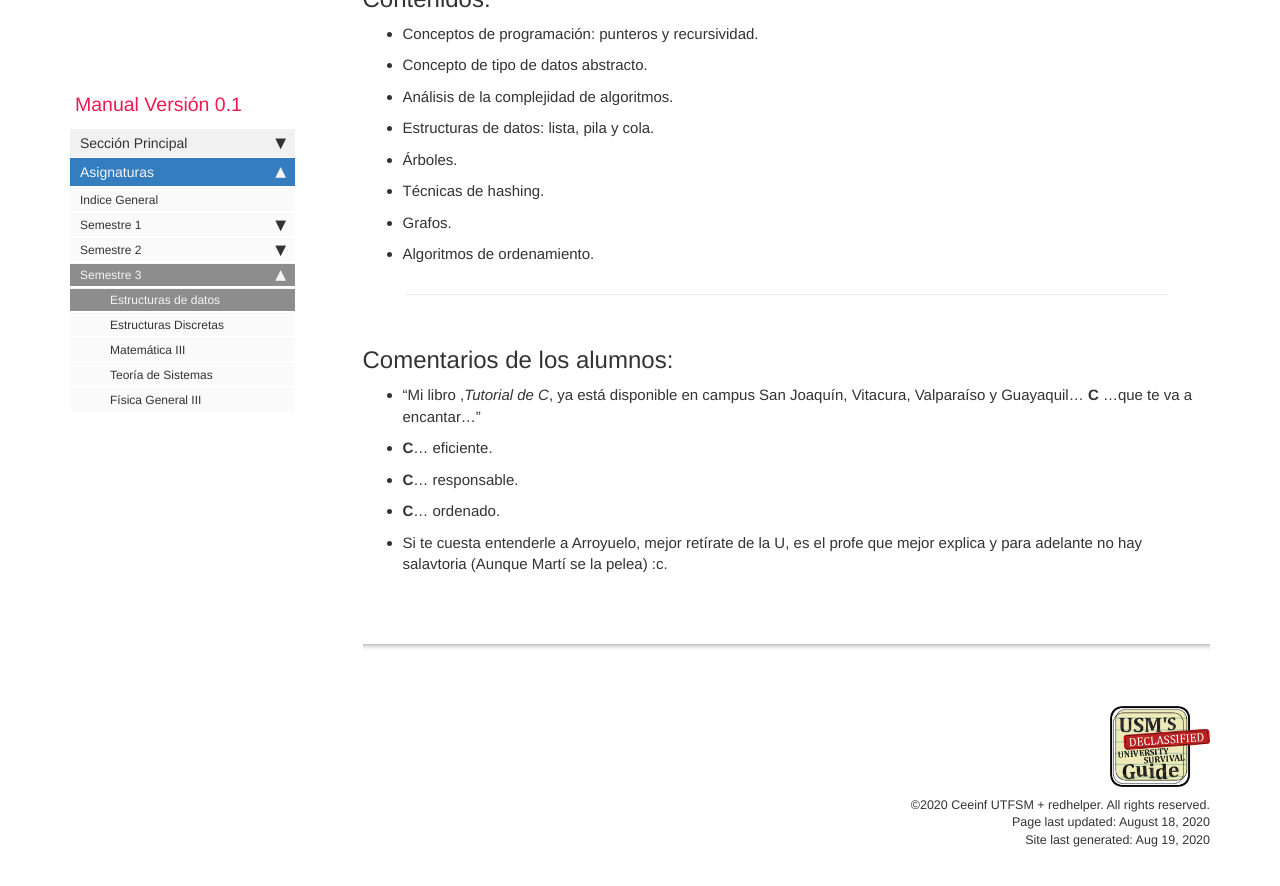
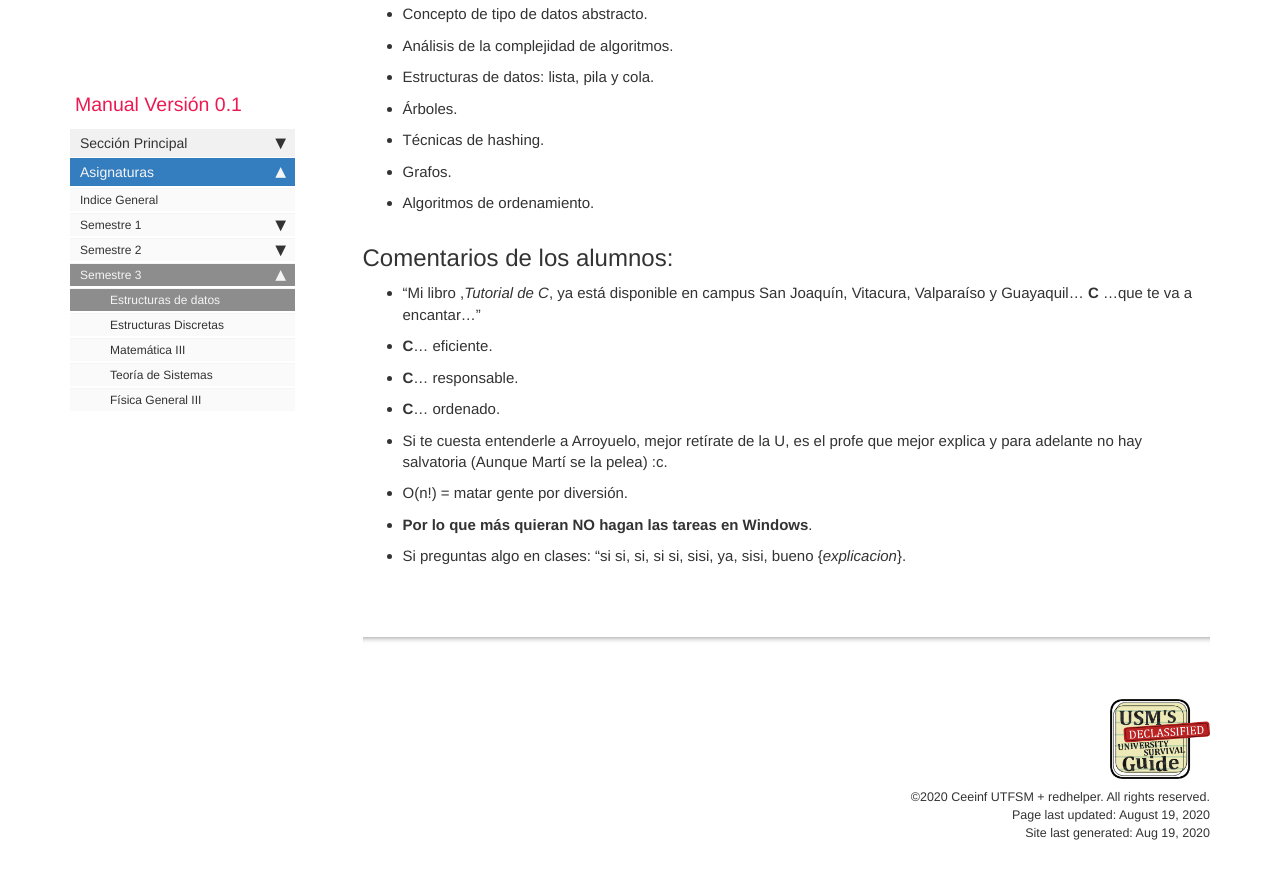
Before and after one commit to CEEINF-UTFSM/utfsm-survival-guide, a Jekyll site: the page built from pages/semestre-3/semestre3_EDD.md, in a window 1280 px wide and 900 px high, scrolled down 802 px. Shown: the top 886 px of the window. Built offline with Jekyll 4.4.1, drawn with Linux system fonts in a browser that asks for light colours; comment, search, counter and statistics services are not loaded.

Commit message:
Se corrigieron errores ortográficos y comentarios.

```diff
--- a/pages/semestre-3/semestre3_EDD.md
+++ b/pages/semestre-3/semestre3_EDD.md
@@ -1,7 +1,7 @@
 ---
 title: Estructuras de Datos [EDD]
 keywords: edd, EDD
-last_updated: August 18, 2020
+last_updated: August 19, 2020
 tags: [getting_started]
 summary: "Esta asignatura forma parte del plan de estudios de la carrera Ingeniería Civil Informática en la
 Línea de Programación Avanzada, conducente a la Licenciatura en Ciencias de la Ingeniería
@@ -24,7 +24,6 @@ folder: semestre-3
 - Semestre en que se dicta: Impar.
 - Prerrequisitos: IWI-131.
 
----
 
 ## Contenidos:
 
@@ -37,7 +36,6 @@ folder: semestre-3
 - Grafos.
 - Algoritmos de ordenamiento.
 
----
 
 ## Comentarios de los alumnos:
 
@@ -45,6 +43,9 @@ folder: semestre-3
 - **C**... eficiente.
 - **C**... responsable.
 - **C**... ordenado.
-- Si te cuesta entenderle a Arroyuelo, mejor retírate de la U, es el profe que mejor explica y para adelante no hay salavtoria (Aunque Martí se la pelea) :c.
+- Si te cuesta entenderle a Arroyuelo, mejor retírate de la U, es el profe que mejor explica y para adelante no hay salvatoria (Aunque Martí se la pelea) :c.
+- O(n!) = matar gente por diversión.
+- **Por lo que más quieran NO hagan las tareas en Windows**.
+- Si preguntas algo en clases: "si si, si, si si, sisi, ya, sisi, bueno {*explicacion*}.
 
 {% include links.html %}
```
